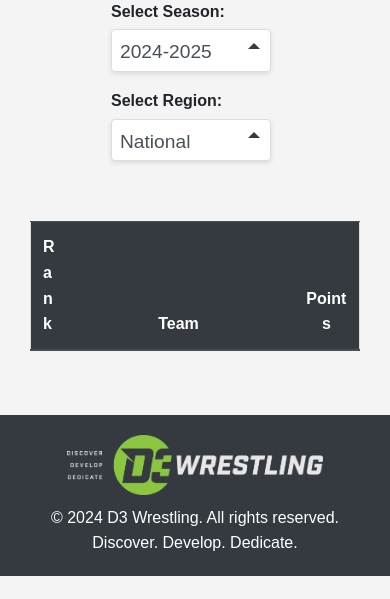
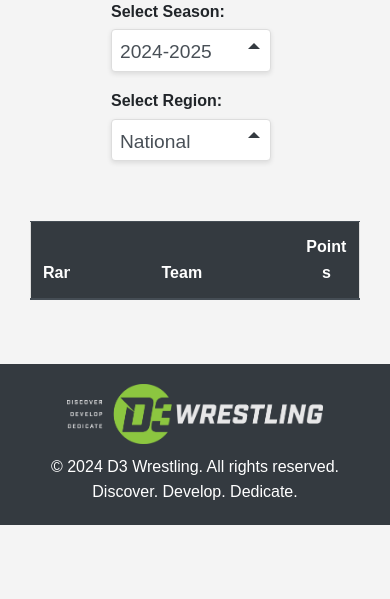
Before and after one commit to kbrat32c1/wrestling_rankings_app, a Flask app: page /team-rankings in a window 390 px wide. Shown: the part 245-844 px from the top of the page. Run offline with Flask 3, Linux system fonts and the light colour scheme; data comes from the database, SQL or seed files in the repository; data that the repository does not hold is empty; some libraries are stand-ins or nearby versions.

Commit message:
Update base.html and team_rankings.html for improved mobile responsiveness

```diff
--- a/templates/team_rankings.html
+++ b/templates/team_rankings.html
@@ -40,12 +40,39 @@
             background-color: #ffffff;
             border: 1px solid #ddd;
             border-radius: 5px;
+            overflow-x: auto;
+            max-width: 100%; /* Restrict width */
         }
 
         /* Full width for inner collapsible table */
         .inner-table-wrapper .table {
             width: 100%;
             margin: 0;
+        }
+
+        /* Mobile view adjustments */
+        @media (max-width: 768px) {
+            .inner-table-wrapper .table {
+                font-size: 0.9rem;
+            }
+            .inner-table-wrapper .table th,
+            .inner-table-wrapper .table td {
+                padding: 0.5rem;
+            }
+            .accordion-section {
+                max-width: 100%; /* Ensures it fits mobile view */
+            }
+
+            /* Updated styles for the "Rank" column */
+            .table th:first-child {
+                width: auto; /* Allow column to expand */
+                min-width: 60px; /* Ensures enough width for the full word "Rank" */
+                max-width: 80px; /* Prevent it from taking too much space */
+                white-space: nowrap; /* Prevent text wrapping */
+                overflow: visible; /* Ensure no clipping */
+                text-align: center;
+            }
+
         }
     </style>
 
@@ -80,8 +107,8 @@
         <table class="table table-striped table-hover" style="table-layout: fixed; width: 100%;">
             <thead class="thead-dark">
                 <tr>
-                    <th style="width: 10%;">Rank</th>
-                    <th style="width: 70%;">Team</th>
+                    <th style="width: 12%;">Rank</th>
+                    <th style="width: 68%;">Team</th>
                     <th style="width: 20%;">Points</th>
                 </tr>
             </thead>
```
Also changed, not shown: templates/base.html (line endings or trailing spaces).
